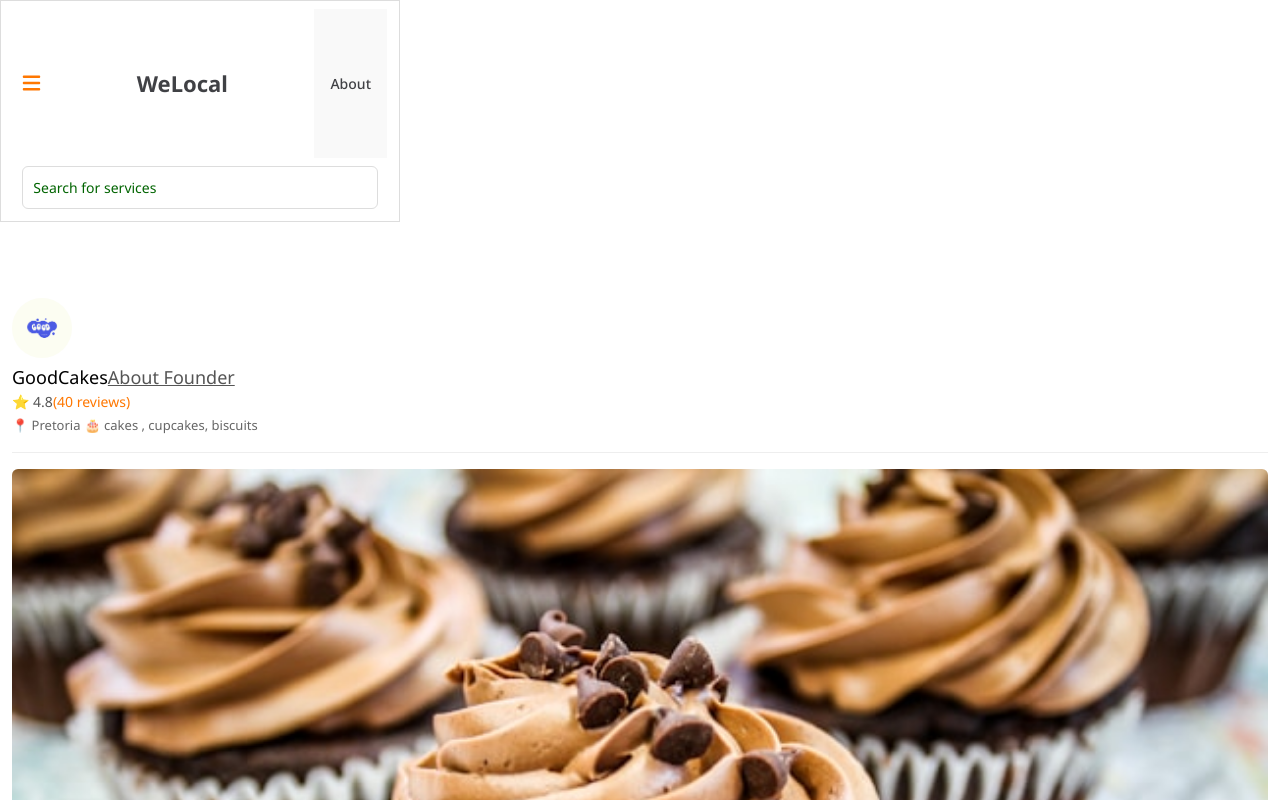
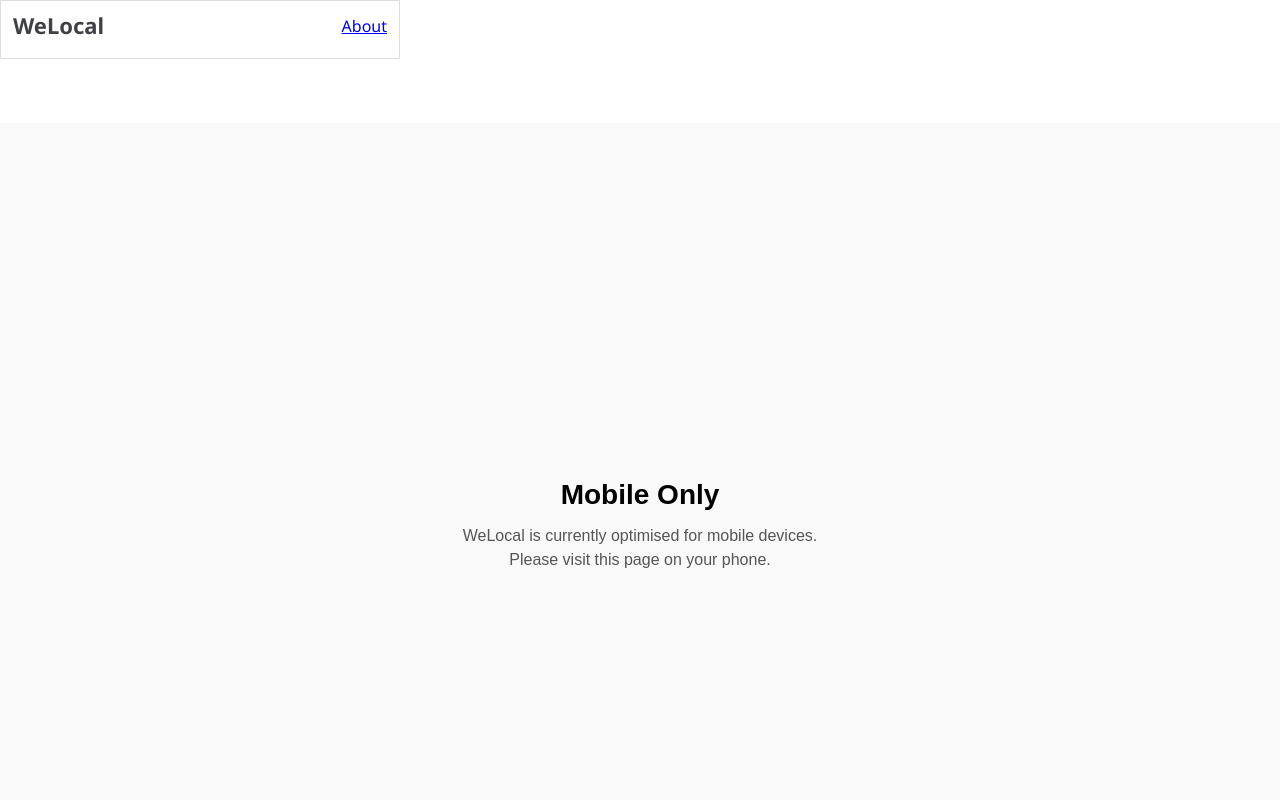
Before and after one commit to tshepi-tech/WeLocal, a React (Vite) app: page / in a window 1280 px wide. Shown: the top 800 px of the page. Built offline with nearby package versions, Linux system fonts and the light colour scheme.

Commit message:
chore: [WL:0001] Media query and contact tab.

```diff
--- a/src/App.css
+++ b/src/App.css
@@ -277,6 +277,14 @@ Profile section
 	border-radius: 6px;
 	margin: 0 auto; /* centers the image */
 }
+/*Contact*/
+
+.founder-info {
+	display: flex;
+	flex-direction: row;
+	gap: 0.5rem;
+	font-size: 0.875rem;
+}
 
 /*About weLocal*/
 .about {
@@ -323,3 +331,36 @@ Profile section
 	line-height: 1.5;
 	color: #555;
 }
+
+/* Default: assume mobile */
+.desktop-message {
+	display: none;
+	text-align: center;
+	padding: 2rem;
+	font-family: sans-serif;
+}
+
+@media (min-width: 768px) {
+	.mobile-only {
+		display: none;
+	}
+
+	.desktop-message {
+		display: flex;
+		flex-direction: column;
+		justify-content: center;
+		align-items: center;
+		height: 100vh;
+		background-color: #f9f9f9;
+	}
+
+	.desktop-message h2 {
+		font-size: 1.75rem;
+		margin-bottom: 0.5rem;
+	}
+
+	.desktop-message p {
+		color: #555;
+		max-width: 400px;
+	}
+}
--- a/src/App.jsx
+++ b/src/App.jsx
@@ -4,6 +4,7 @@ import brownie from "../src/assets/brownie.webp";
 import weddingcake from "../src/assets/weddingcake.jpg";
 import donuts from "../src/assets/donuts.jpeg";
 import goodcakes from "../src/assets/goodcakeslogo.png";
+import profilepicture from "../src/assets/bakerProfile.jpg";
 
 import { BrowserRouter, Routes, Route, Link } from "react-router-dom";
 
@@ -27,40 +28,40 @@ function App() {
 		<>
 			<header className="header">
 				<div className="top-bar">
-					<button className="menu">
+					{/* <button className="menu">
 						<FontAwesomeIcon
 							icon="fa-solid fa-bars"
 							style={{ color: "#FF7700" }}
 						/>
 						<VisuallyHidden>Menu</VisuallyHidden>
-					</button>
+					</button> */}
 					<h1 className="logo">WeLocal</h1>
-					<Link to="/about" className="about">
+					<Link to="/about" className="about-nav">
 						About
 					</Link>
 				</div>
-				<form>
+				{/* 	<form>
 					<VisuallyHidden>
 						<label class="search-label" for="search">
 							Search services:
 						</label>
 					</VisuallyHidden>
 					<input id="search" type="search" placeholder="Search for services" />
-				</form>
+				</form> */}
 			</header>
 			<div className="fill-space"></div>
-			<main className="content">
+			<main className="content mobile-only">
 				<article className="profile">
 					<img className="logo-avatar" src={goodcakes} />
 					<div className="name">
 						GoodCakes
-						<a className="founder" href="#">
+						{/* <a className="founder" href="#">
 							About Founder
-						</a>
+						</a> */}
 					</div>
 					<div className="rating">
 						⭐ 4.8
-						<a href="#">(40 reviews)</a>
+						<a href="#">(5 reviews)</a>
 					</div>
 					<div className="info">
 						<span>📍 Pretoria</span>
@@ -80,6 +81,12 @@ function App() {
 						className={activeTab === "overview" ? "active" : ""}
 					>
 						Overview
+					</button>
+					<button
+						onClick={() => setActiveTab("contact")}
+						className={activeTab === "contact" ? "active" : ""}
+					>
+						Contact
 					</button>
 					<button
 						onClick={() => setActiveTab("services")}
@@ -102,8 +109,26 @@ function App() {
 							flavors to creative seasonal specials, every cake is designed to
 							look beautiful and taste unforgettable. Whether you’re celebrating
 							a birthday, wedding, or simply craving something sweet, GoodCakes
-							brings warmth, flavor, and joy to every occasion. //contact
+							brings warmth, flavor, and joy to every occasion.
 						</p>
+					</section>
+				)}
+				{activeTab === "contact" && (
+					<section>
+						<div className="founder-info">
+							<img className="logo-avatar" src={profilepicture} />
+							<div>
+								<p>
+									Jane started this bakery from her home kitchen with a love for
+									creating cakes that bring people together.
+									{/*  What began as a
+								passion for baking has grown into a small local business focused
+								on fresh ingredients, custom designs, and reliable service for
+								every occasion. */}
+								</p>
+								<a href="https://wa.me/1XXXXXXXXXX">Chat with me on WhatsApp</a>
+							</div>
+						</div>
 					</section>
 				)}
 				{activeTab === "services" && (
@@ -120,7 +145,7 @@ function App() {
 						</aside>
 						<aside className="service-item">
 							<img src={donuts} alt="colorful assortment of donuts" />
-							<p>Sticky delicious parties available</p> <p>⭐ 4 (3) </p>
+							<p>Sticky delicious pastries available</p> <p>⭐ 4 (3) </p>
 							<p>From ZAR 350 </p>
 						</aside>
 					</section>
@@ -156,6 +181,13 @@ function App() {
 					</section>
 				)}
 			</main>
+			<div class="desktop-message">
+				<h2>Mobile Only</h2>
+				<p>
+					WeLocal is currently optimised for mobile devices. Please visit this
+					page on your phone.
+				</p>
+			</div>
 		</>
 	);
 }
--- a/src/components/AboutWeLocal.jsx
+++ b/src/components/AboutWeLocal.jsx
@@ -10,7 +10,7 @@ function AboutWeLocal() {
 					be found online without the cost and complexity of building a full
 					website.
 				</p>
-
+				{/*
 				<div class="about-grid">
 					<div class="about-card">
 						<h2>What We Do</h2>
@@ -39,7 +39,7 @@ function AboutWeLocal() {
 							businesses.
 						</p>
 					</div>
-				</div>
+				</div> */}
 			</div>
 		</section>
 	);
```
Also changed, not shown: src/assets/bakerProfile.jpg (added).
